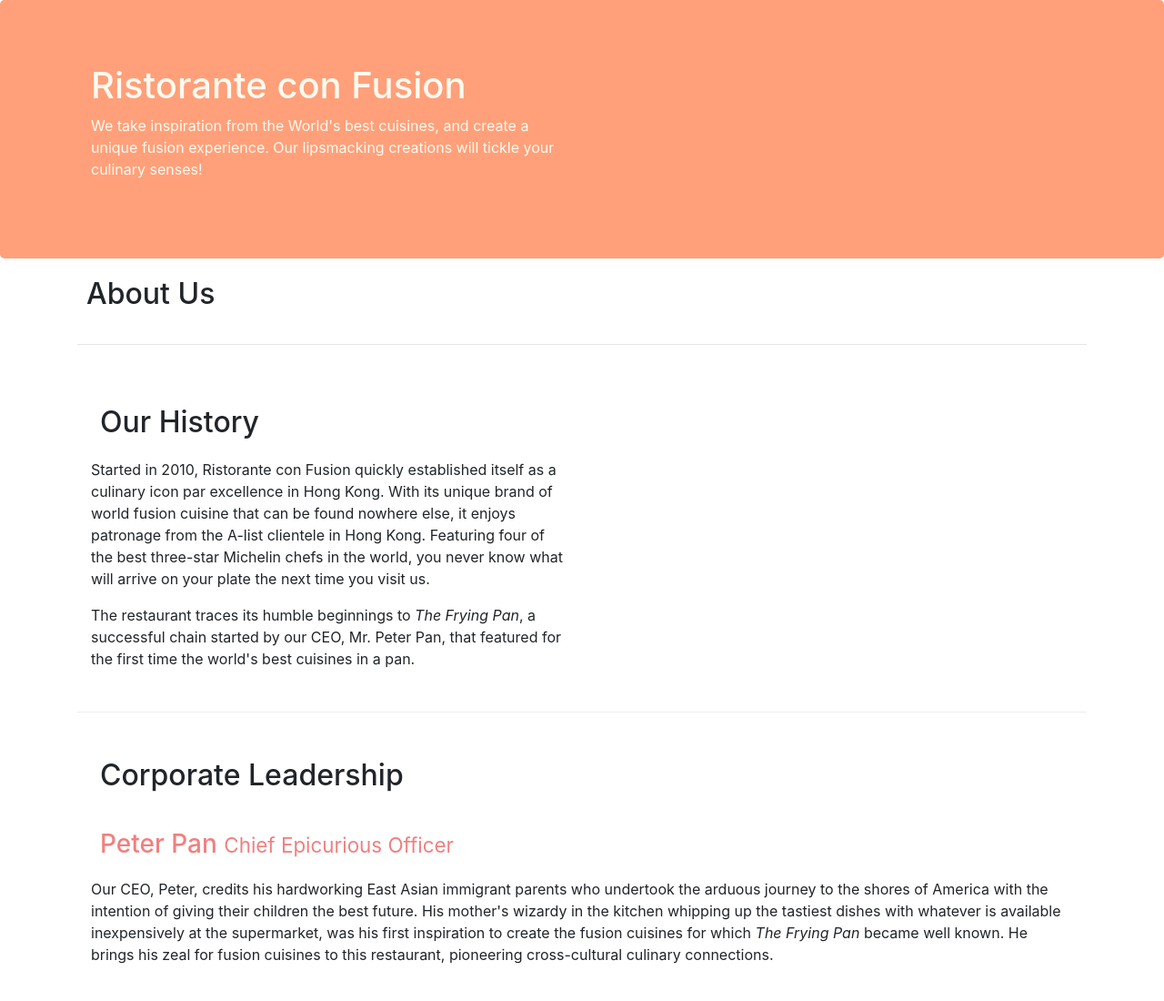
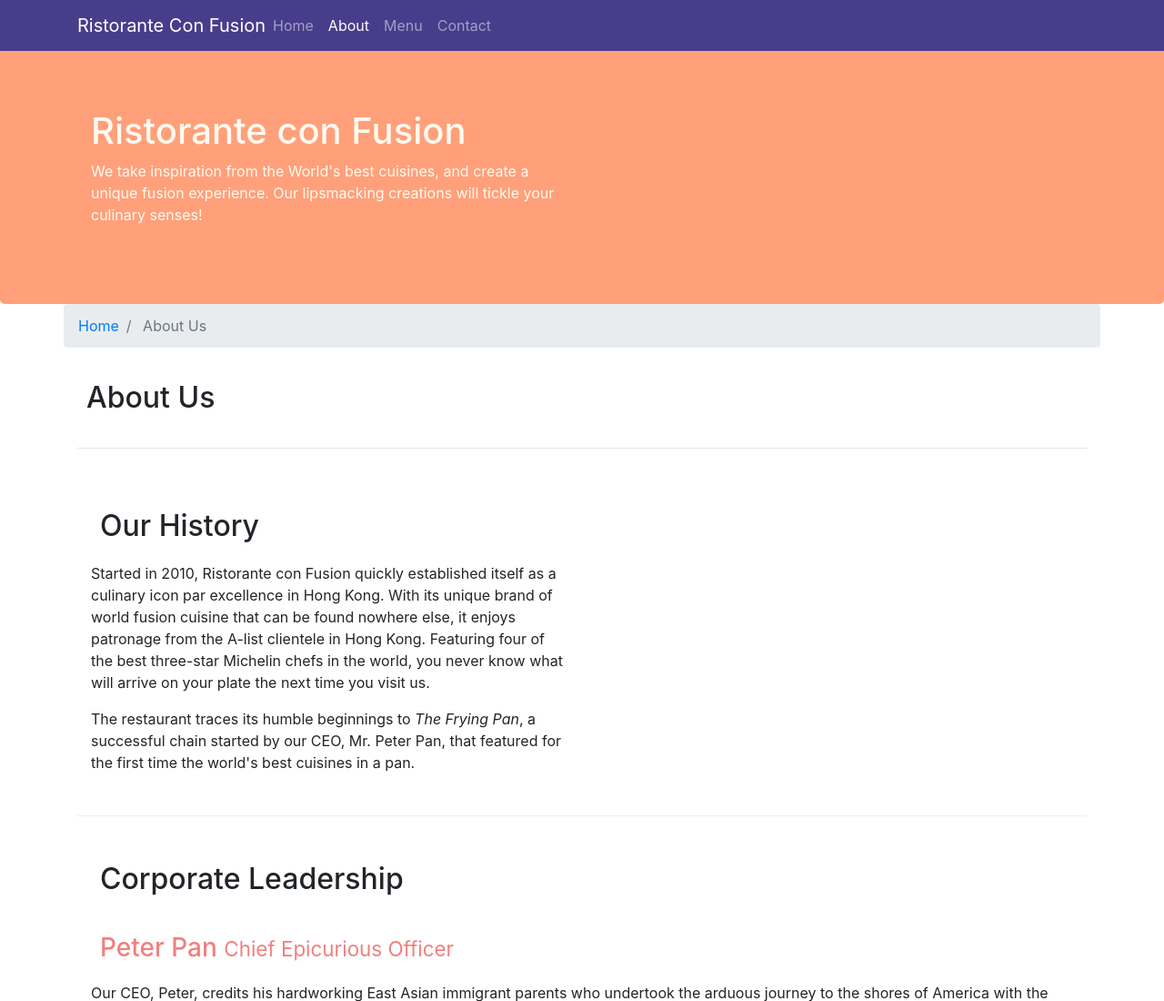
Before and after one commit to SezalVerma/conFusion, a website: page aboutus.html in a window 1280 px wide. Shown: the top 1100 px of the page at 91% size. Drawn offline with nearby package versions, Linux system fonts and the light colour scheme.

Commit message:
Added Navbar and Breadcrumbs

```diff
--- a/aboutus.html
+++ b/aboutus.html
@@ -18,6 +18,24 @@
 
 <body>
 
+    <nav class="navbar navbar-dark navbar-expand-sm  fixed-top">
+        <div class="container">
+            <button class="navbar-toggler" type="button" data-toggle="collapse" data-target="#Navbar">
+                <span class="data-toggler-icon"> </span>
+
+            </button>
+            <a class="navbar-brand mr-auto" href="index.html"> Ristorante Con Fusion </a>
+            <div class=" collapse navbar-collapse" id="Navbar">
+              <ul class="navbar-nav mr-auto">
+                <li class="nav-item "> <a class="nav-link" href="index.html"> Home    </a> </li>
+                <li class="nav-item active"> <a class="nav-link" href="#"> About   </a> </li>
+                <li class="nav-item"> <a class="nav-link" href="#"> Menu    </a> </li>
+                <li class="nav-item"> <a class="nav-link" href="#"> Contact </a> </li>
+              </ul>
+            </div>
+        </div>
+    </nav>
+
     <header class="jumbotron">
         <div class="container">
             <div class="row row-header">
@@ -33,6 +51,10 @@
 
     <div class="container">
         <div class="row " >
+            <ol class="col-12 breadcrumb">
+                <li class="breadcrumb-item "> <a href="index.html" > Home</a></li>
+                <li class="breadcrumb-item active"> About Us</li>
+            </ol>
             <div class="col-sm-12" >
                <h2>About Us</h2>
                <hr>
@@ -73,7 +95,7 @@
                 <div class="col-4 offset-1 col-sm-2">
                     <h5>Links</h5>
                     <ul class="list-unstyled">
-                        <li><a href="#">Home</a></li>
+                        <li><a href="index.html">Home</a></li>
                         <li><a href="#">About</a></li>
                         <li><a href="#">Menu</a></li>
                         <li><a href="#">Contact</a></li>
--- a/css/styles.css
+++ b/css/styles.css
@@ -38,3 +38,12 @@ h2,h3{
     padding: 20px 10px 20px 10px;
     margin:0px auto
 }
+
+body{
+    padding: 50px 0px 0px 0px;
+    z-index:0;
+}
+
+.navbar-dark{
+    background-color: darkslateblue;
+}
```
Also changed, not shown: index.html (+17 -0 lines).
